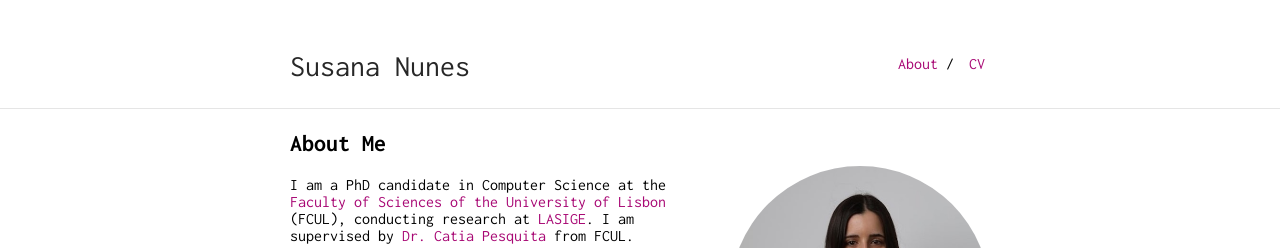
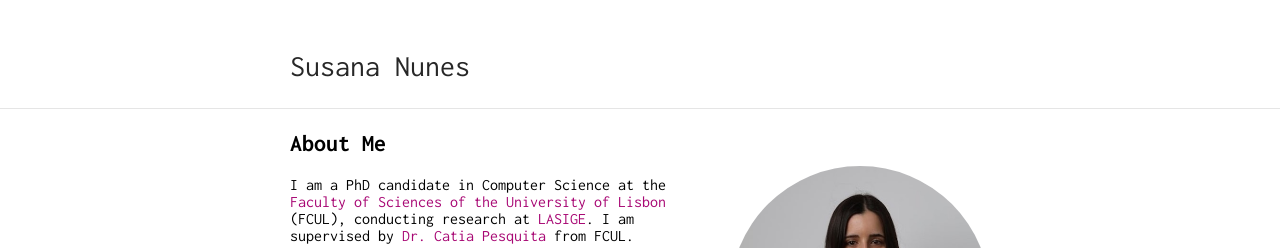
Before and after one commit to SusanaPNunes/susanapnunes.github.io, a Jekyll site: the page built from index.md, in a window 1280 px wide. Shown: the top 248 px of the page. Built offline with Jekyll 4.4.1, drawn with Linux system fonts in a browser that asks for light colours; nearby versions of some CDN libraries.

Commit message:
Update _config.yml

```diff
--- a/_config.yml
+++ b/_config.yml
@@ -17,9 +17,3 @@ footer_text: ""
 sass:
     style: compressed
     sass_dir: _sass
-
-nav:
- - name: "About"
-   link: "./"
- - name: "CV"
-   url: "https://drive.google.com/file/d/1u8sT0PNZUK8J_YWaCNopY5uMAnTu7gBT/view?usp=sharing"
```
